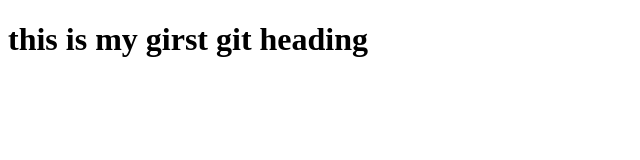
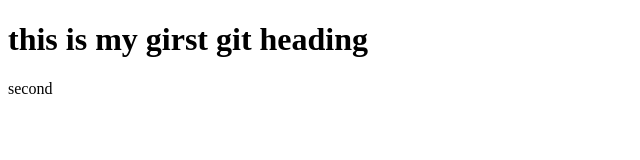
Before and after one commit to dilshad-ahmed/gitpractice, a plain HTML site: page index.html in a window 1280 px wide. Shown: the full height of the page, 0-640 px from the left. Drawn offline with Linux system fonts and the light colour scheme.

Commit message:
style and changing in index

```diff
--- a/index.html
+++ b/index.html
@@ -8,6 +8,7 @@
 </head>
 <body>
     <h1>this is my girst git heading</h1>
+    <P>second</P>
 
 </body>
 </html>
```
Also changed, not shown: style.css (added), 1 other file.
